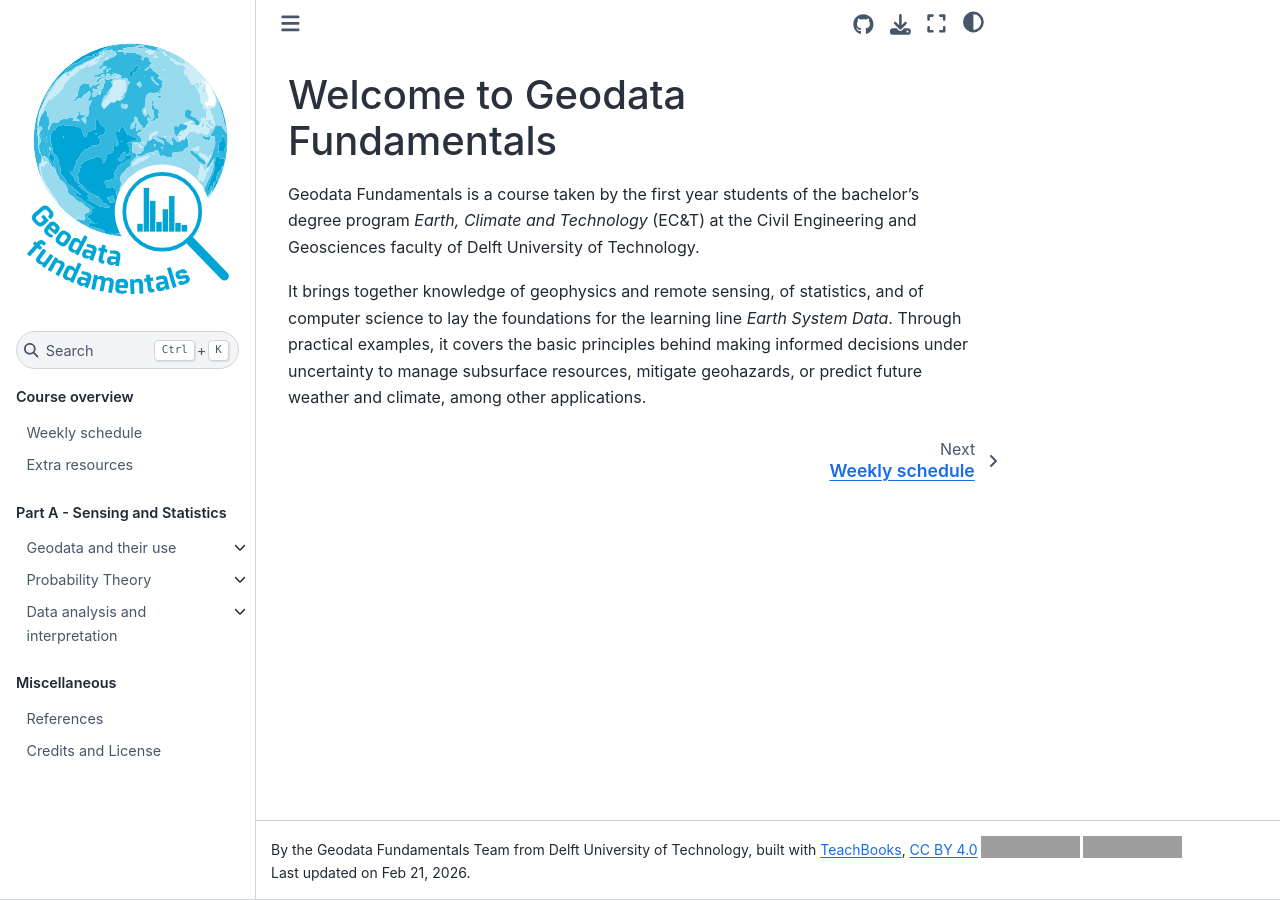
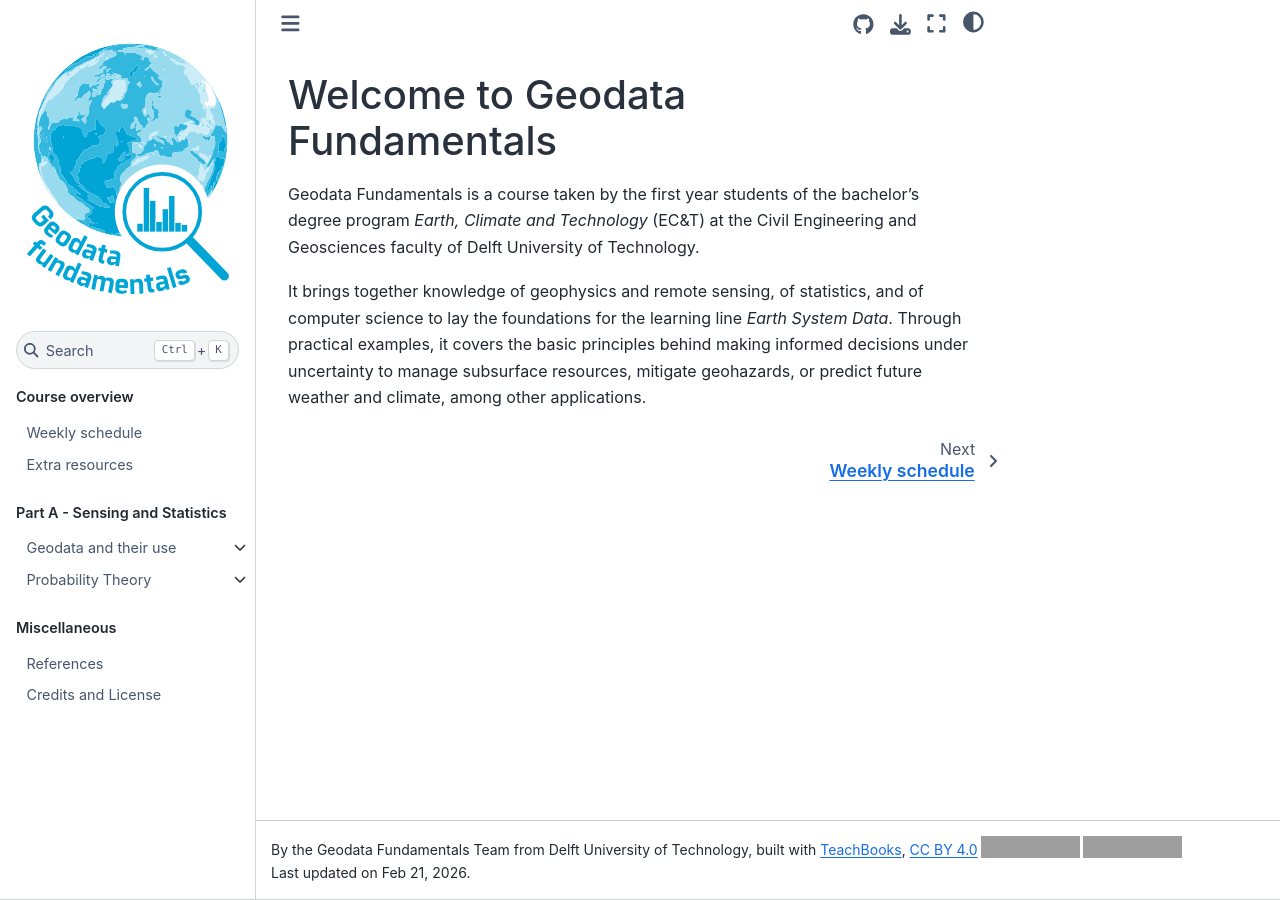
Before and after one commit to BScECT/geofun, a Jupyter Book: the page built from book/intro.md, in a window 1280 px wide. Built offline with Jupyter Book 1.0.4 settings and Sphinx 7.4.7 and the Sphinx Book theme 1.1.4, drawn with Linux system fonts in a browser that asks for light colours; comment, search, counter and statistics services are not loaded; part of the change alters nothing that is shown; grey boxes are pictures that could not be loaded.

```diff
--- a/book/_toc.yml
+++ b/book/_toc.yml
@@ -20,9 +20,9 @@ parts:
       - file: 1_sensing_and_statistics/probability_theory/CondProb.md
       - file: 1_sensing_and_statistics/probability_theory/DiscreteRandom.md
     # - file: 1_sensing_and_statistics/statistical_inference/overview.md
-    - file: 1_sensing_and_statistics/data_analysis/overview.md
-      sections:
-      - file: 1_sensing_and_statistics/data_analysis/descriptive_statistics.ipynb
+    # - file: 1_sensing_and_statistics/data_analysis/overview.md
+    #   sections:
+    #   - file: 1_sensing_and_statistics/data_analysis/descriptive_statistics.ipynb
     #   - file: 1_sensing_and_statistics/data_analysis/data_visualization.ipynb
   # - caption: Part B - Applied Statistics with Python
   #   chapters:
```
